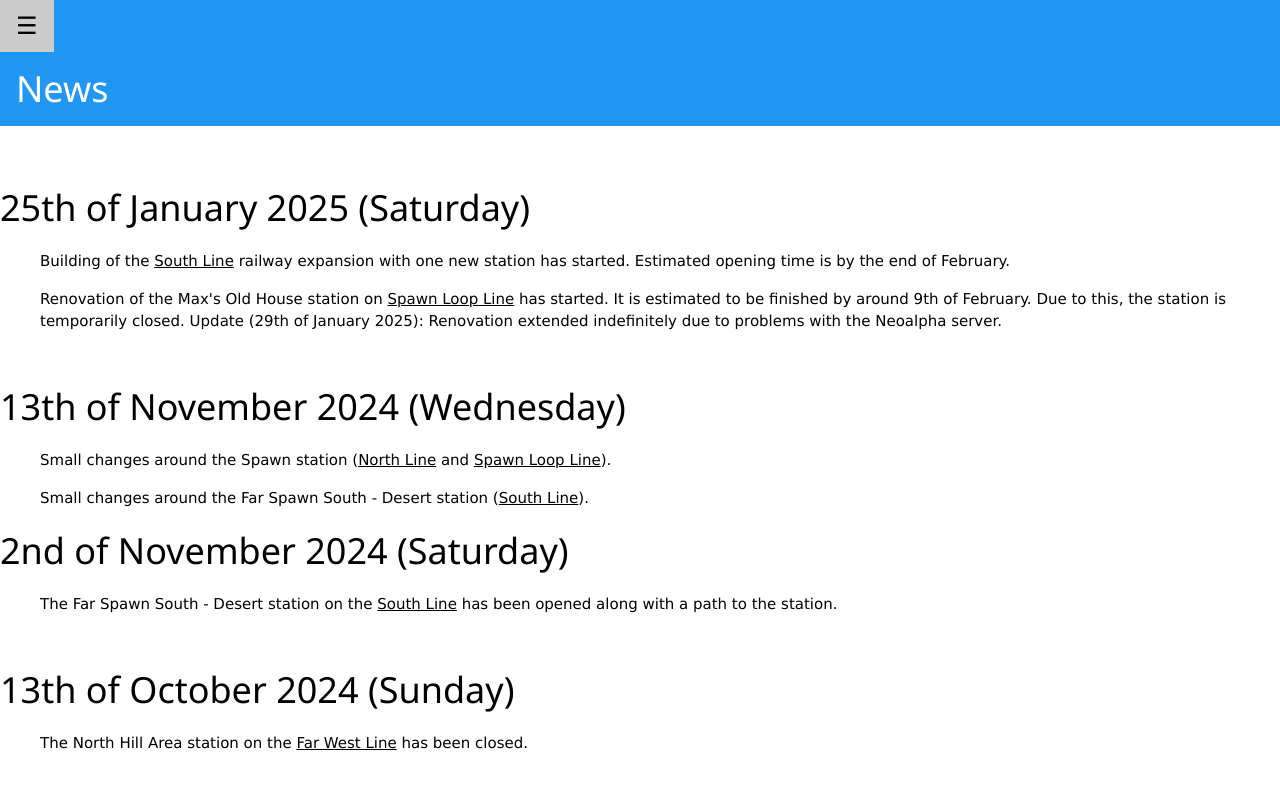
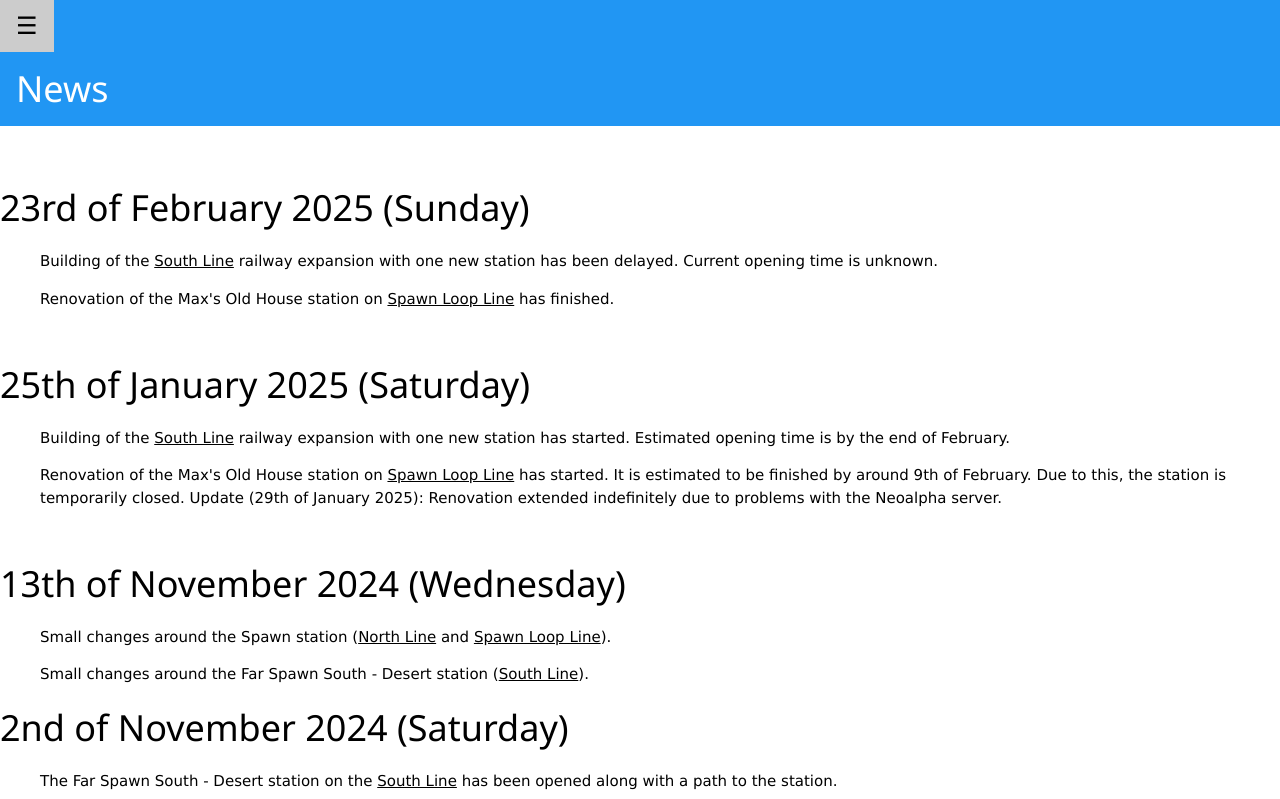
Before and after one commit to nrnwebsite/nrnwebsite.github.io, a plain HTML site: page news/index.html in a window 1280 px wide. Shown: the top 799 px of the page. Drawn offline with nearby package versions, Linux system fonts and the light colour scheme.

Commit message:
Update index.html

```diff
--- a/news/index.html
+++ b/news/index.html
@@ -21,6 +21,10 @@
   </div>
 </div>
   <br>
+  <br>
+  <h1>23rd of February 2025 (Sunday)</h1>
+  <ul>Building of the <a href="/lines/southline/">South Line</a> railway expansion with one new station has been delayed. Current opening time is unknown.</ul>
+  <ul>Renovation of the Max's Old House station on <a href="/lines/spawnloopline/">Spawn Loop Line</a> has finished.</ul>
   <br>
   <h1>25th of January 2025 (Saturday)</h1>
   <ul>Building of the <a href="/lines/southline/">South Line</a> railway expansion with one new station has started. Estimated opening time is by the end of February.</ul>
```
